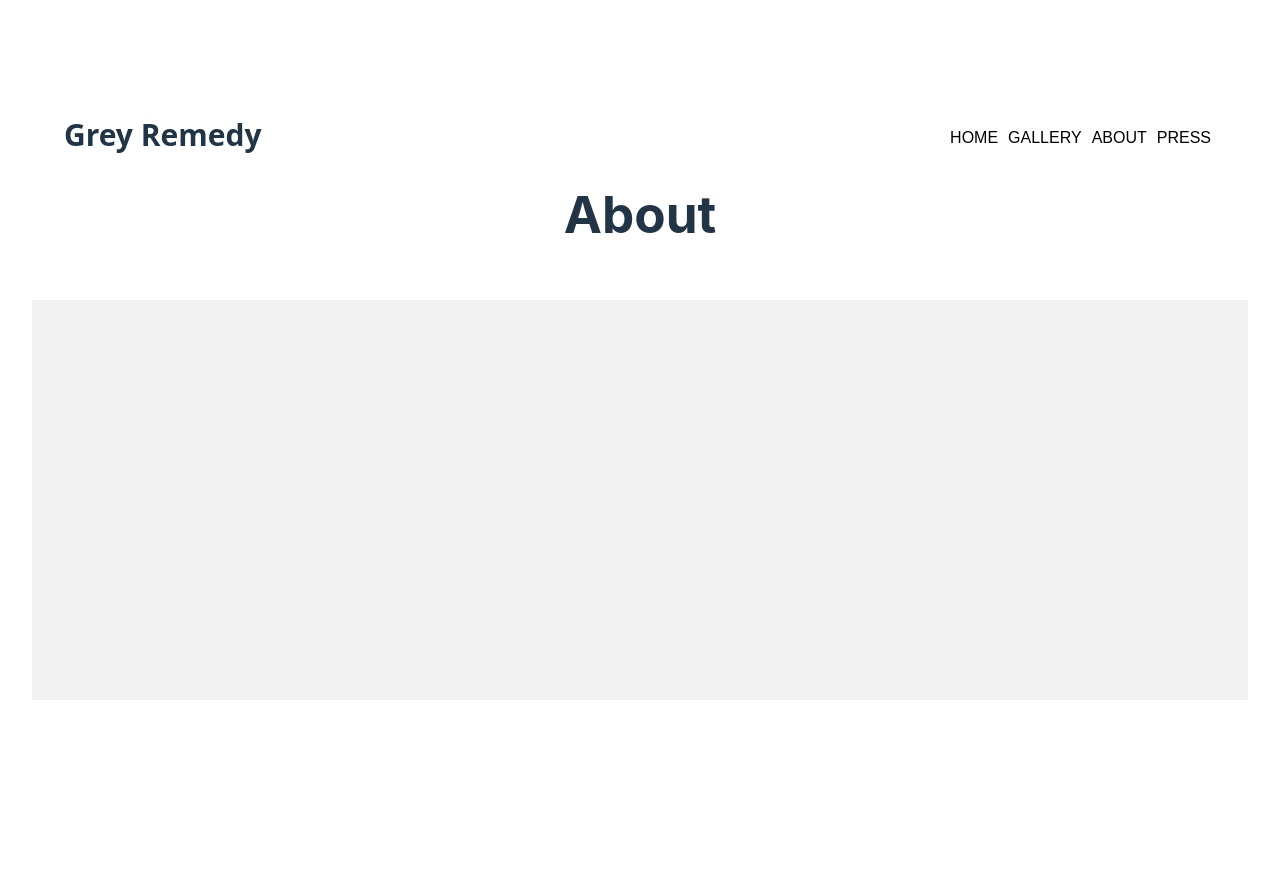
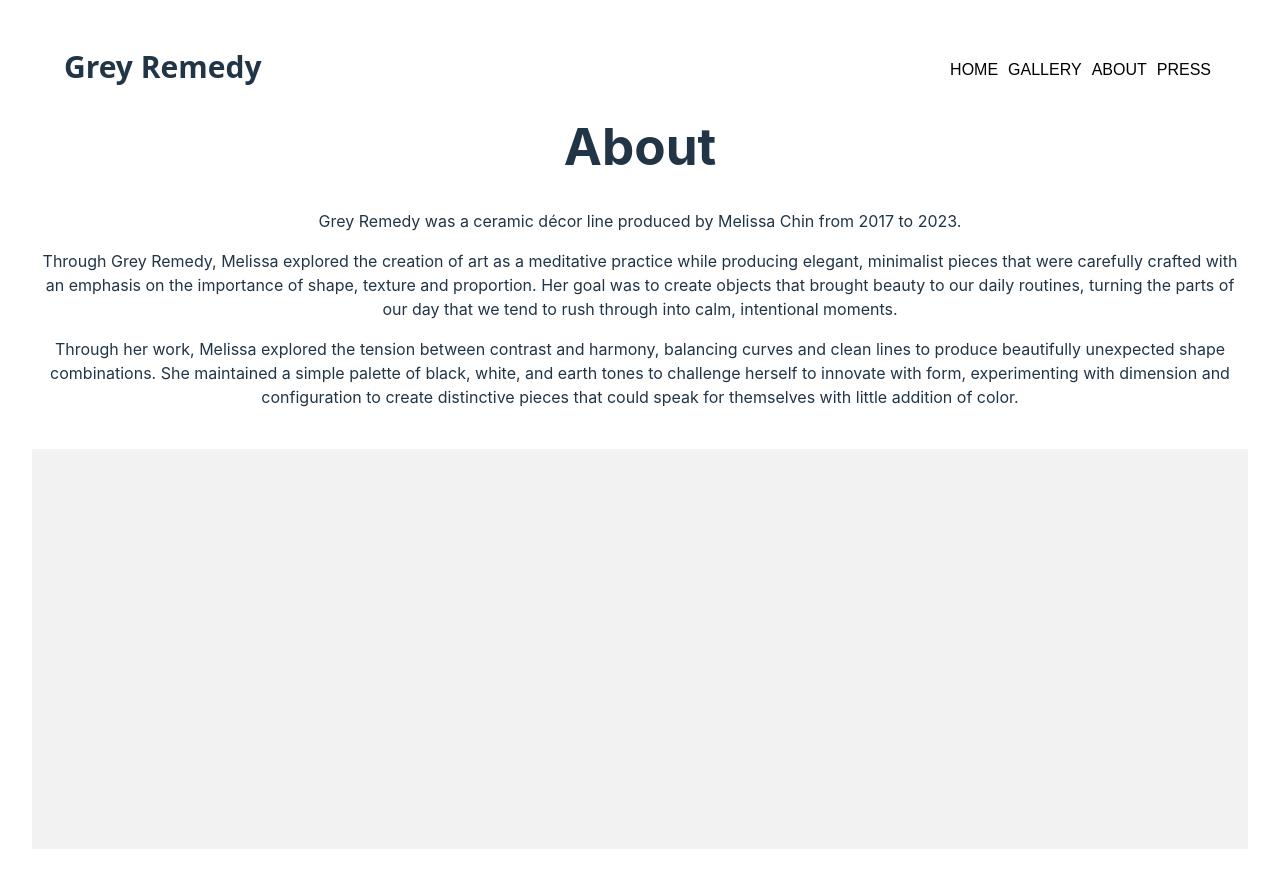
Before and after one commit to mjchin1/GreyRemedyArchiveWebsite, a React (Vite) app in the folder client/: page /about in a window 1280 px wide. Before the commit the page ends 800 px from the top, so only its background shows below. Built offline with nearby package versions, Linux system fonts and the light colour scheme; the HTML template or start-up script is replaced by a standard one; a web font is replaced by a local one.

Commit message:
adding content to About page

```diff
--- a/client/src/components/About.jsx
+++ b/client/src/components/About.jsx
@@ -1,6 +1,19 @@
 
 export default function About() {
   return (
+
+    <>
       <h1>About</h1>
+
+      <div className="about">
+
+      <p> Grey Remedy was a ceramic décor line produced by Melissa Chin from 2017 to 2023. </p>
+
+      <p>Through Grey Remedy, Melissa explored the creation of art as a meditative practice while producing elegant, minimalist pieces that were carefully crafted with an emphasis on the importance of shape, texture and proportion. Her goal was to create objects that brought beauty to our daily routines, turning the parts of our day that we tend to rush through into calm, intentional moments.</p>
+
+      <p>Through her work, Melissa explored the tension between contrast and harmony, balancing curves and clean lines to produce beautifully unexpected shape combinations. She maintained a simple palette of black, white, and earth tones to challenge herself to innovate with form, experimenting with dimension and configuration to create distinctive pieces that could speak for themselves with little addition of color.</p>
+
+      </div>
+      </>
   );
 };
```
Also changed, not shown: client/src/index.css (line endings or trailing spaces).
